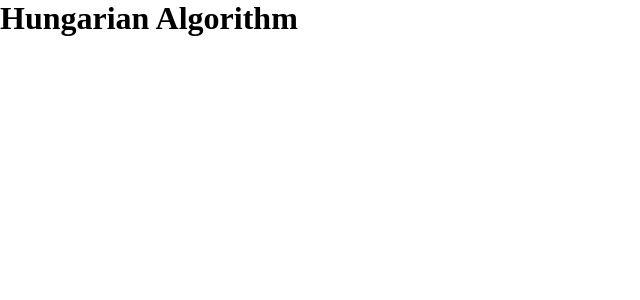
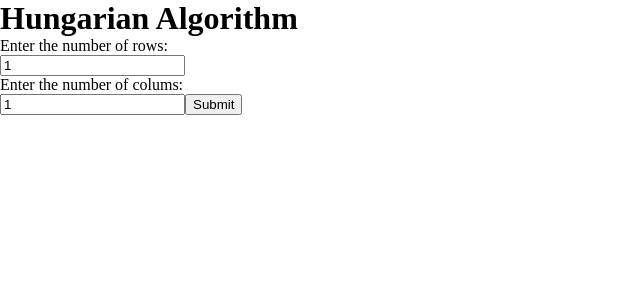
Before and after one commit to Quarcoo-arc/hungarian_algorithm, a React (Vite) app in the folder frontend/: page / in a window 1280 px wide. Shown: the top 300 px of the page, without its empty margins (0-640 px from the left). Built offline with nearby package versions, Linux system fonts and the light colour scheme.

Commit message:
Generate matrix from frontend input

```diff
--- a/frontend/src/App.jsx
+++ b/frontend/src/App.jsx
@@ -1,9 +1,111 @@
+import { useState } from "react";
 import "./App.css";
 
 function App() {
+  const [numRows, setNumRows] = useState(1);
+  const [numCols, setNumCols] = useState(1);
+  const [matrices, setMatrices] = useState([]);
+
+  const generateMatrix = (e) => {
+    e.preventDefault();
+
+    let data = [];
+    for (let i = 0; i <= numRows; i++) {
+      let row = [];
+      for (let j = 0; j <= numCols; j++) {
+        if (i === 0 && j === 0) {
+          row.push(
+            <input
+              key={`${i}-${j}`}
+              id={`${i}-${j}`}
+              type="text"
+              readOnly={true}
+              value="Assign"
+            />
+          );
+        } else if (i === 0) {
+          row.push(
+            <input
+              key={`${i}-${j}`}
+              id={`${i}-${j}`}
+              type="text"
+              defaultValue={`Operation ${j}`}
+            />
+          );
+        } else if (j === 0) {
+          row.push(
+            <input
+              key={`${i}-${j}`}
+              id={`${i}-${j}`}
+              type="text"
+              defaultValue={`Operator ${i}`}
+            />
+          );
+        } else {
+          row.push(
+            <input
+              key={`${i}-${j}`}
+              id={`${i}-${j}`}
+              type="number"
+              defaultValue="0"
+            />
+          );
+        }
+      }
+      data.push(row);
+    }
+    setMatrices(data);
+  };
+
+  const solveProblem = (e) => {
+    e.preventDefault();
+    let arr = [];
+    for (let i = numCols + 2; i < e.target.elements.length - 1; i++) {
+      let element = e.target.elements[i];
+      if (!element.id.includes("0")) {
+        arr.push(+element.value);
+      }
+    }
+
+    let matrix = [];
+    while (arr.length) matrix.push(arr.splice(0, numCols));
+  };
+
   return (
     <div>
       <h1>Hungarian Algorithm</h1>
+      <form onSubmit={generateMatrix}>
+        <p>Enter the number of rows:</p>
+        <input
+          type="number"
+          name="num_rows"
+          id="num_rows"
+          value={numRows}
+          min={1}
+          onChange={(e) => setNumRows(+e.target.value)}
+        />
+        <p>Enter the number of colums:</p>
+        <input
+          type="number"
+          name="num_cols"
+          id="num_cols"
+          value={numCols}
+          min={1}
+          onChange={(e) => setNumCols(+e.target.value)}
+        />
+        <button type="submit">Submit</button>
+      </form>
+      <div>
+        {matrices && matrices.length ? (
+          <form onSubmit={solveProblem}>
+            {matrices.map((row, idx) => (
+              <div key={idx}>{row.map((col) => col)}</div>
+            ))}
+
+            <button type="submit">Solve Problem</button>
+          </form>
+        ) : null}
+      </div>
     </div>
   );
 }
```
Also changed, not shown: 1 other file (tests, documents, lock files or other folders).
